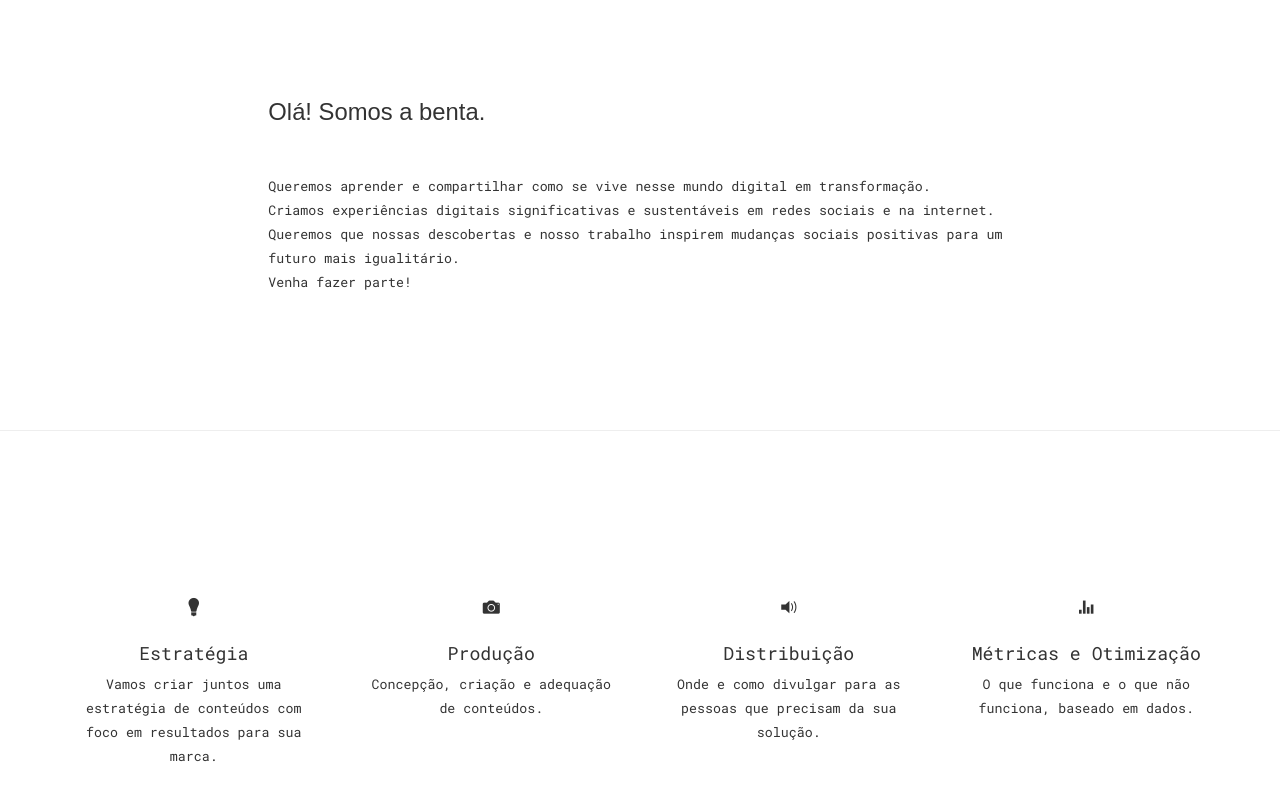
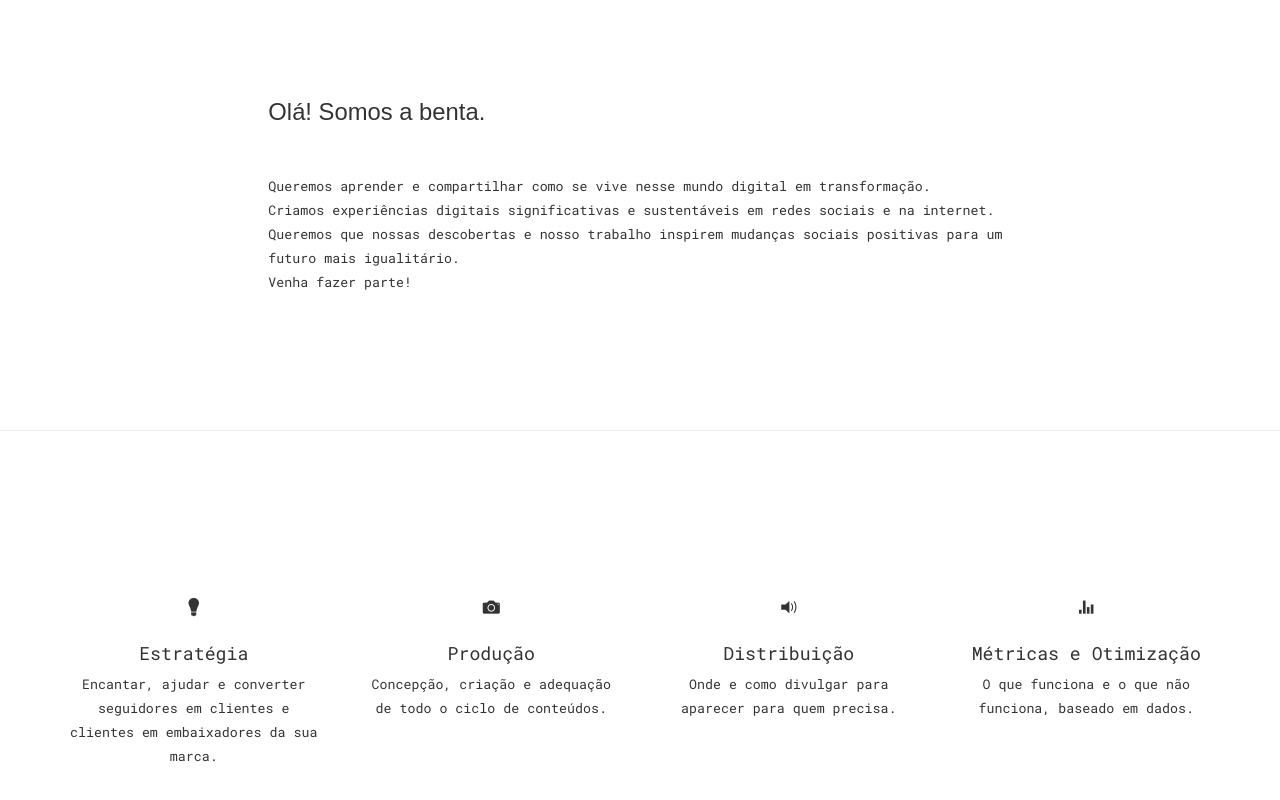
Before and after one commit to bentastudio/bentastudio.github.io, a plain HTML site: page index.html in a window 1280 px wide. Shown: the part 836-1636 px from the top of the page. Drawn offline with nearby package versions, Linux system fonts and the light colour scheme; files whose address does not match are found by name; a web font is replaced by a local one.

Commit message:
conteudo

```diff
--- a/index.html
+++ b/index.html
@@ -42,7 +42,7 @@
               <div class="container text-center offset-top">
                 <!-- Content-->
                 <div class="content">
-                  <h1 class="lg">Cafezin da benta</h1>
+                  <h1 class="lg">Cafézin da benta</h1>
                     <h3>Nosso podcast com entrevistas inspiradoras de superação.</h3>
                 </div>
               </div>
@@ -104,17 +104,17 @@
             <div class="col-md-3 service">
               <div class="icon ion-lightbulb item"></div>
               <h4>Estratégia</h4>
-              <p>Vamos criar juntos uma estratégia de conteúdos com foco em resultados para sua marca.</p>
+              <p>Encantar, ajudar e converter seguidores em clientes e clientes em embaixadores da sua marca.</p>
             </div>
             <div class="col-md-3 service">
               <div class="icon ion-camera item"></div>
               <h4>Produção</h4>
-              <p>Concepção, criação e adequação de conteúdos.</p>
+              <p>Concepção, criação e adequação de todo o ciclo de conteúdos.</p>
             </div>
             <div class="col-md-3 service">
               <div class="icon ion-volume-medium item"></div>
               <h4>Distribuição</h4>
-              <p>Onde e como divulgar para as pessoas que precisam da sua solução.</p>
+              <p>Onde e como divulgar para aparecer para quem precisa.</p>
             </div>
             <div class="col-md-3 service">
               <div class="icon ion-stats-bars item"></div>
```
